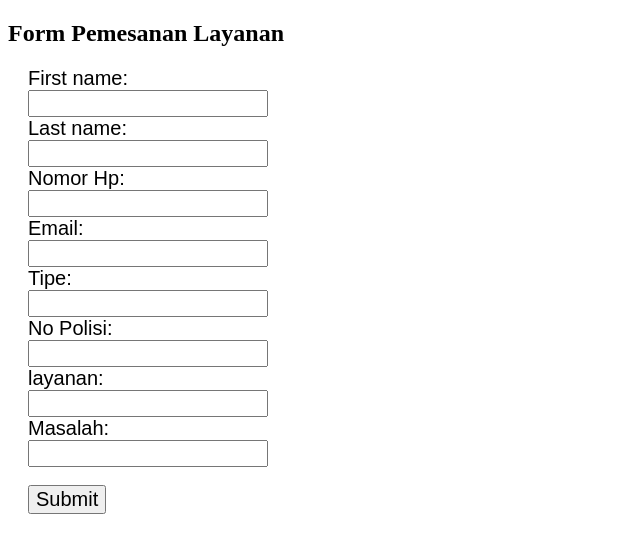
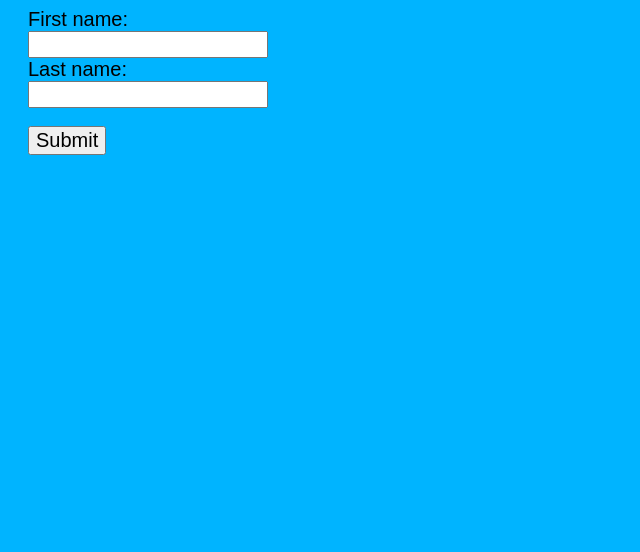
Before and after one commit to rfaturr/my-first-static-web-app, a plain HTML site: page index.html in a window 1280 px wide. Shown: the whole page, without its empty margins (0-640 px from the left). Drawn offline with Linux system fonts and the light colour scheme.

Commit message:
Balikin lagi

```diff
--- a/index.html
+++ b/index.html
@@ -2,11 +2,11 @@
 <html>
 <head>
     <meta charset="UTF-8">
-    <title>Form Pemesanan</title>
+    <title>UTS TST CUY</title>
     <!-- Add some CSS to change client UI -->
     <style>
     body {
-        background-color: #FFFFFF;
+        background-color: #00B4FF;
         }
     label, button {
         color: #000000;
@@ -23,13 +23,13 @@
     </style>
     <script>
         // define the callAPI function that takes a first name and last name as parameters
-        var callAPI = (firstName,lastName,noHp,email,tipe,nopolisi,layanan,masalah)=>{
+        var callAPI = (firstName,lastName)=>{
             // instantiate a headers object
             var myHeaders = new Headers();
             // add content type header to object
             myHeaders.append("Content-Type", "application/json");
             // using built in JSON utility package turn object to string and store in a variable
-            var raw = JSON.stringify({"first":firstName,"last":lastName,noHp,email,tipe,nopolisi,layanan,masalah});
+            var raw = JSON.stringify({"first":firstName,"last":lastName});
             // create a JSON object with parameters for API call and store in a variable
             var requestOptions = {
                 method: 'POST',
@@ -38,7 +38,7 @@
                 redirect: 'follow'
             };
             // make API call with parameters and use promises to get response
-            fetch("https://lasti18218019.azurewebsites.net/api/lastiTrigger", requestOptions)
+            fetch("https://func18218019.azurewebsites.net/api/Trigger18218019?code=Co0q4EGXHxdusFjAIGl1TyayifDnmmR31lWBPz3WzXIbcc8pZSTRFg==", requestOptions)
             .then(response => response.text())
             .then(result => alert(JSON.parse(result).name))
             .catch(error => console.log('error', error));
@@ -46,27 +46,13 @@
     </script>
 </head>
 <body>
-    <h2>Form Pemesanan Layanan</h2>
-
     <form>
       <label for="fname">First name:</label><br>
-        <input type="text" id="fname" name="fname"><br>
+      <input type="text" id="fname" name="fname"><br>
       <label for="lname">Last name:</label><br>
-        <input type="text" id="lname" name="lname"><br>
-      <label for="noHp">Nomor Hp:</label><br>
-        <input type="text" id="noHp" name="noHp"><br>
-      <label for="email">Email:</label><br>
-      <input type="text" id="email" name="email"><br>
-      <label for="tipe">Tipe:</label><br>
-      <input type="text" id="tipe" name="tipe"><br>
-      <label for="nopolisi">No Polisi:</label><br>
-      <input type="text" id="nopolisi" name="nopolisi"><br>
-      <label for="layanan">layanan:</label><br>
-      <input type="text" id="layanan" name="layanan"><br>
-      <label for="masalah">Masalah:</label><br>
-      <input type="text" id="masalah" name="masalah"><br><br>
+      <input type="text" id="lname" name="lname"><br><br>
       <!-- set button onClick method to call function we defined passing input values as parameters -->
-      <button type="button" onclick="callAPI(document.getElementById('fName').value,document.getElementById('lName').value,document.getElementById('nHP').value,document.getElementById('email').value,document.getElementById('tipe').value,document.getElementById('nPol').value,document.getElementById('layanan').value,document.getElementById('masalah').value)">Submit</button>
+      <button type="button" onclick="callAPI(document.getElementById('fName').value,document.getElementById('lName').value)">Submit</button>
     </form>
 </body>
 </html>
```
